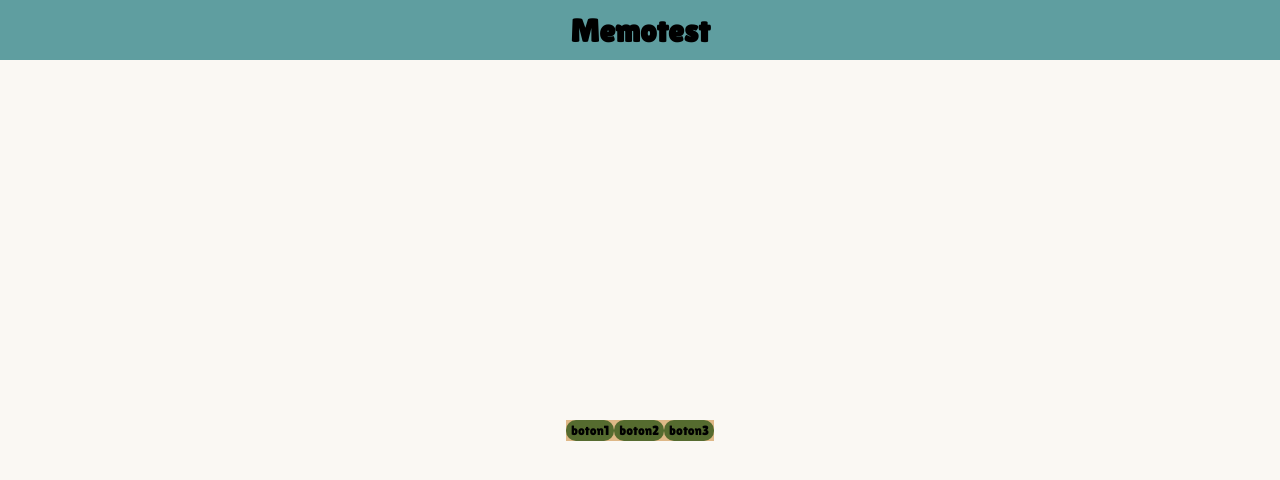
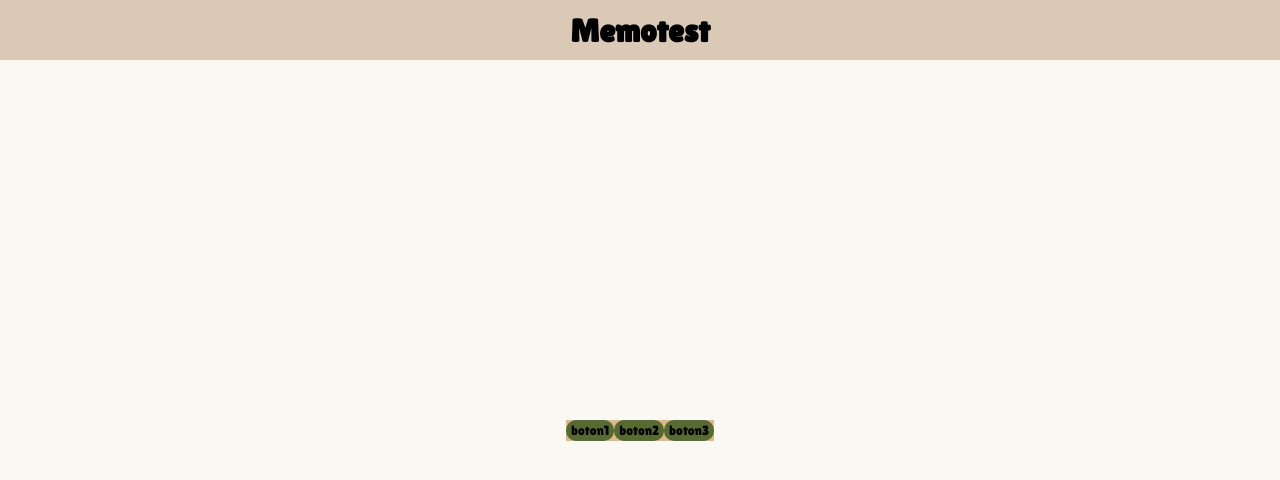
Before and after one commit to roldanmarcos/unq-ui-marcos-roldan-trabajo-final, a React (Vite) app: page /options in a window 1280 px wide. Shown: the top 480 px of the page. Built offline with nearby package versions, Linux system fonts and the light colour scheme.

Commit message:
cambio de color de header

```diff
--- a/src/components/Header/Header.css
+++ b/src/components/Header/Header.css
@@ -1,6 +1,7 @@
 .header-container {
-    background-color: cadetblue;
+    background-color: #d9c9b5;
     margin: 0;
+    width: 100vw;
     height: 60px;
     justify-items: center;
     align-content: center;
```
